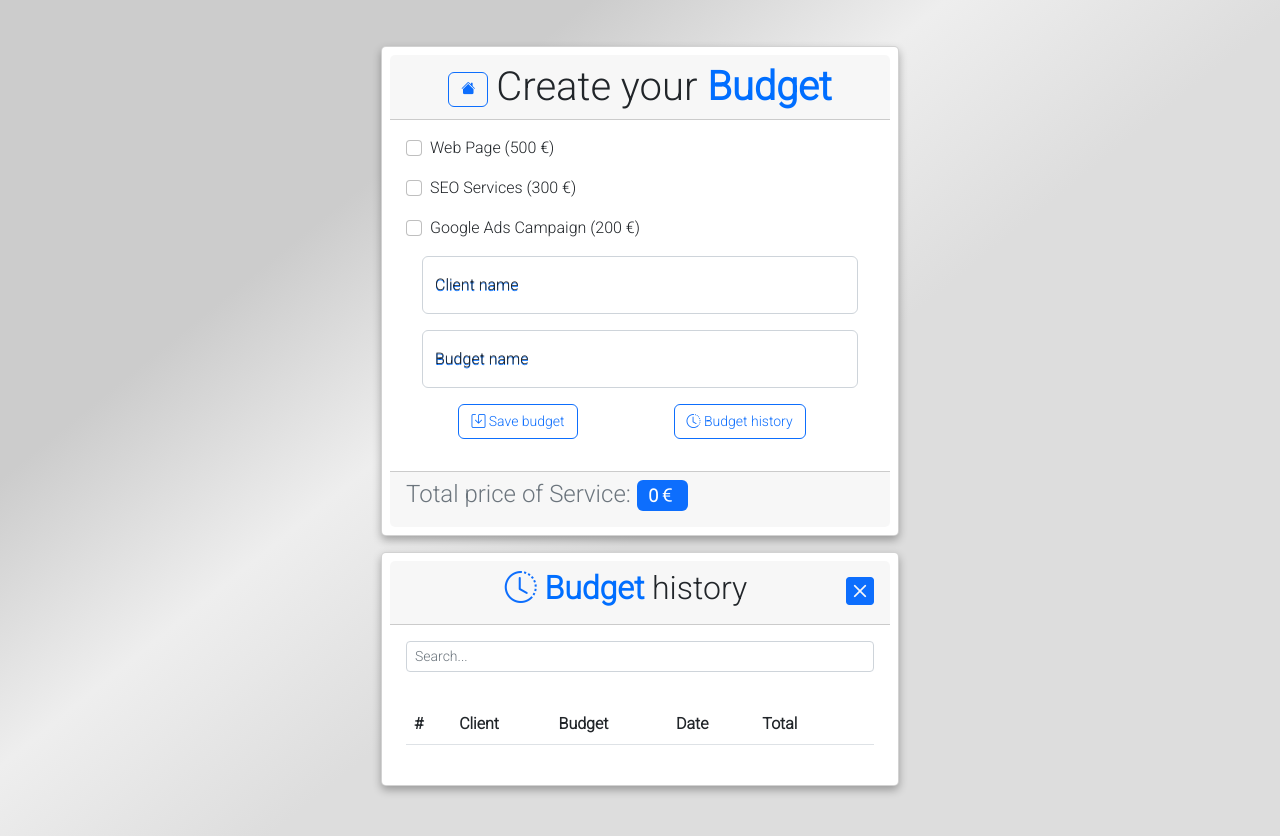
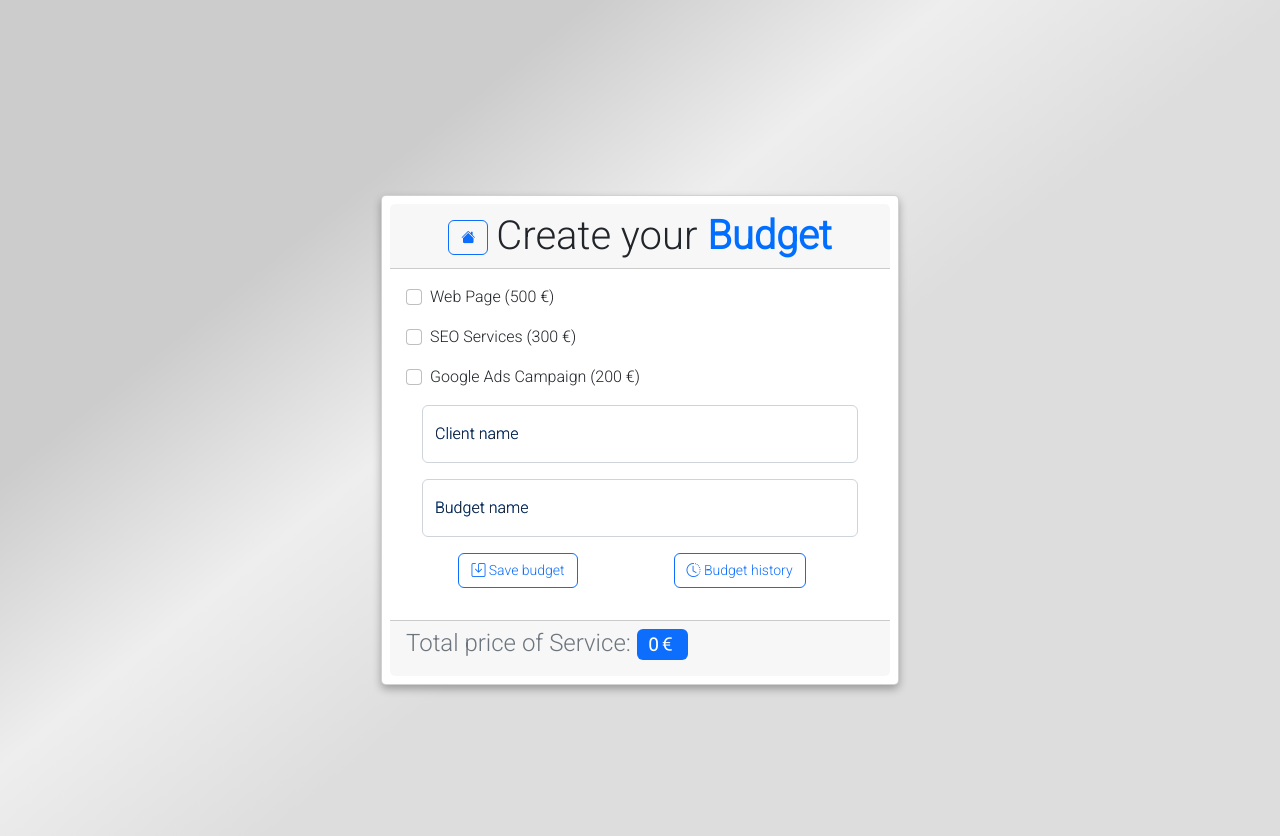
Before and after one commit to JersMed/Sprint7, an Angular app: page /homeApp in a window 1280 px wide. Shown: the top 836 px of the page. Built offline with nearby package versions, Linux system fonts and the light colour scheme.

Commit message:
History works, eventEmitter left

```diff
--- a/src/app/home/history/history.component.html
+++ b/src/app/home/history/history.component.html
@@ -1,7 +1,7 @@
 <div id="budgetList" class="card mt-3 mb-5 animate__animated animate__fadeInUp">
     <div class="card-header d-flex justify-content-between align-items-center">
         <h2 class="mx-auto"><i class="bi bi-clock-history text-primary"></i> <b class="color"> Budget</b> history </h2>
-        <a class="closeButton text-decoration-none fs-3" (click)="showBudgetList()">
+        <a class="closeButton text-decoration-none fs-3" (click)="closeBudgetList()">
             <i class="bi bi-x-square-fill"></i>
         </a>
     </div>
--- a/src/app/home/history/history.component.ts
+++ b/src/app/home/history/history.component.ts
@@ -1,7 +1,6 @@
 import { Component } from '@angular/core';
 import { Budget } from 'src/app/interfaces/buget.interface';
 import { BudgetService } from 'src/app/services/budget.service';
-// import { FormGroup, FormControl } from '@angular/forms';
 
 @Component({
   selector: 'history-budget',
@@ -10,10 +9,11 @@ import { BudgetService } from 'src/app/services/budget.service';
 })
 export class HistoryComponent {
 
-  showBudgetHistory = false;
+  showBudgetList: boolean = false;
 
-  showBudgetList() {
-    this.showBudgetHistory = !this.showBudgetHistory;
+  closeBudgetList() {
+    this.showBudgetList = true;
+    console.log(this.showBudgetList)
   }
 
   public budgetList: Budget[] = [];
@@ -28,11 +28,6 @@ export class HistoryComponent {
   ) {
     this.budgetList = this.budgetService.budgetList
   }
-
-  closeBudgetList() {
-    this.showBudgetHistory = false;
-  }
-
 
   sortById() {
     this.currentOrder = this.sortById;
@@ -58,13 +53,6 @@ export class HistoryComponent {
       return 0;
     })
   }
-
-  // resetBudgetList() {
-
-  //   this.budgetList = this.budgetService.budgetList
-  //   this.sortById()
-
-  // }
 
   sortByDate() {
     this.currentOrder = this.sortByDate;
--- a/src/app/home/home.component.html
+++ b/src/app/home/home.component.html
@@ -55,11 +55,9 @@
                         <button id="saveBudget" type="submit" class="btn btn-outline-primary mx-5 mb-3">
                             <i class="bi bi-save"></i> Save budget </button>
 
-                        <button type="button" class="btn btn-outline-primary mx-5 mb-3"
-                            (click)="budgetService.showBudgetList = !budgetService.showBudgetList">
+                        <button type="button" class="btn btn-outline-primary mx-5 mb-3" (click)="showList()">
                             <i class="bi bi-clock-history"></i> Budget history
                         </button>
-
                     </div>
 
                 </div>
--- a/src/app/home/home.component.ts
+++ b/src/app/home/home.component.ts
@@ -2,18 +2,20 @@ import { Component, OnInit } from '@angular/core';
 
 import { Router } from '@angular/router';
 import { BudgetService } from '../services/budget.service';
-import { FormGroup, Validators, FormBuilder, FormControl } from '@angular/forms';
+import { FormGroup, Validators, FormBuilder } from '@angular/forms';
 import { Budget } from '../interfaces/buget.interface';
+import { HistoryComponent } from './history/history.component';
 
 @Component({
   selector: 'home-budget-app',
   templateUrl: './home.component.html',
-  styleUrls: ['./home.component.scss']
+  styleUrls: ['./home.component.scss'],
 })
 export class HomeComponent implements OnInit {
 
   public budgetForm!: FormGroup
   public total = 0
+
 
   public budgetDataForm: FormGroup = this.fb.group({
     clientName: ['', [Validators.required, Validators.minLength(3)]],
@@ -32,7 +34,10 @@ export class HomeComponent implements OnInit {
     private router: Router,
     public budgetService: BudgetService,
     private fb: FormBuilder
+
   ) { }
+
+
 
   invalidField(clientName: string) {
     return this.budgetDataForm.controls[clientName].errors && this.budgetDataForm.controls[clientName].touched
@@ -42,9 +47,10 @@ export class HomeComponent implements OnInit {
     this.router.getCurrentNavigation();
   }
 
-  showBudgetList = () => {
-    this.budgetService.showBudgetList = !this.budgetService.showBudgetList
-    console.log(this.showBudgetList)
+  showBudgetList: boolean = false;
+
+  showList = () => {
+    this.showBudgetList = true;
   }
 
   webCheck = (event: Event) => {
@@ -92,6 +98,7 @@ export class HomeComponent implements OnInit {
       this.budgetService.saveDataBudget(this.budgetDataForm);
       this.budgetService.showPanel = false;
       this.resetForm()
+      console.log(this.showBudgetList)
     } else {
       const checkboxList = document.querySelectorAll('input[type=checkbox]');
       for (let i = 0; i < checkboxList.length; i++) {
--- a/src/index.html
+++ b/src/index.html
@@ -7,7 +7,6 @@
   <base href="/">
   <meta name="viewport" content="width=device-width, initial-scale=1">
   <link rel="icon" type="image/x-icon" href="favicon.ico">
-  <!-- <link rel="stylesheet" href="https://cdn.jsdelivr.net/npm/bootstrap-icons%401.5.0/font/bootstrap-icons.css"> -->
 </head>
 
 <body>
```
